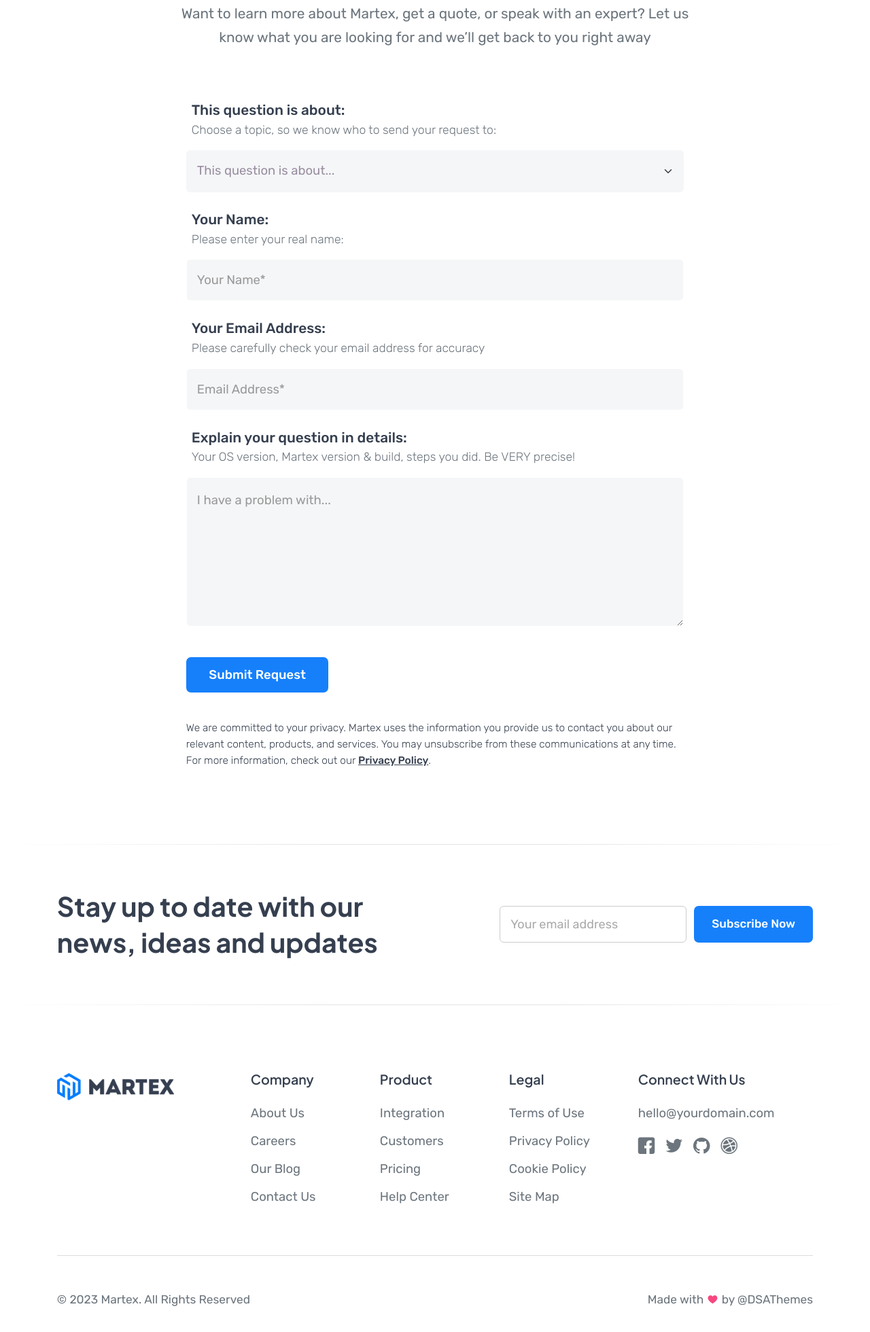
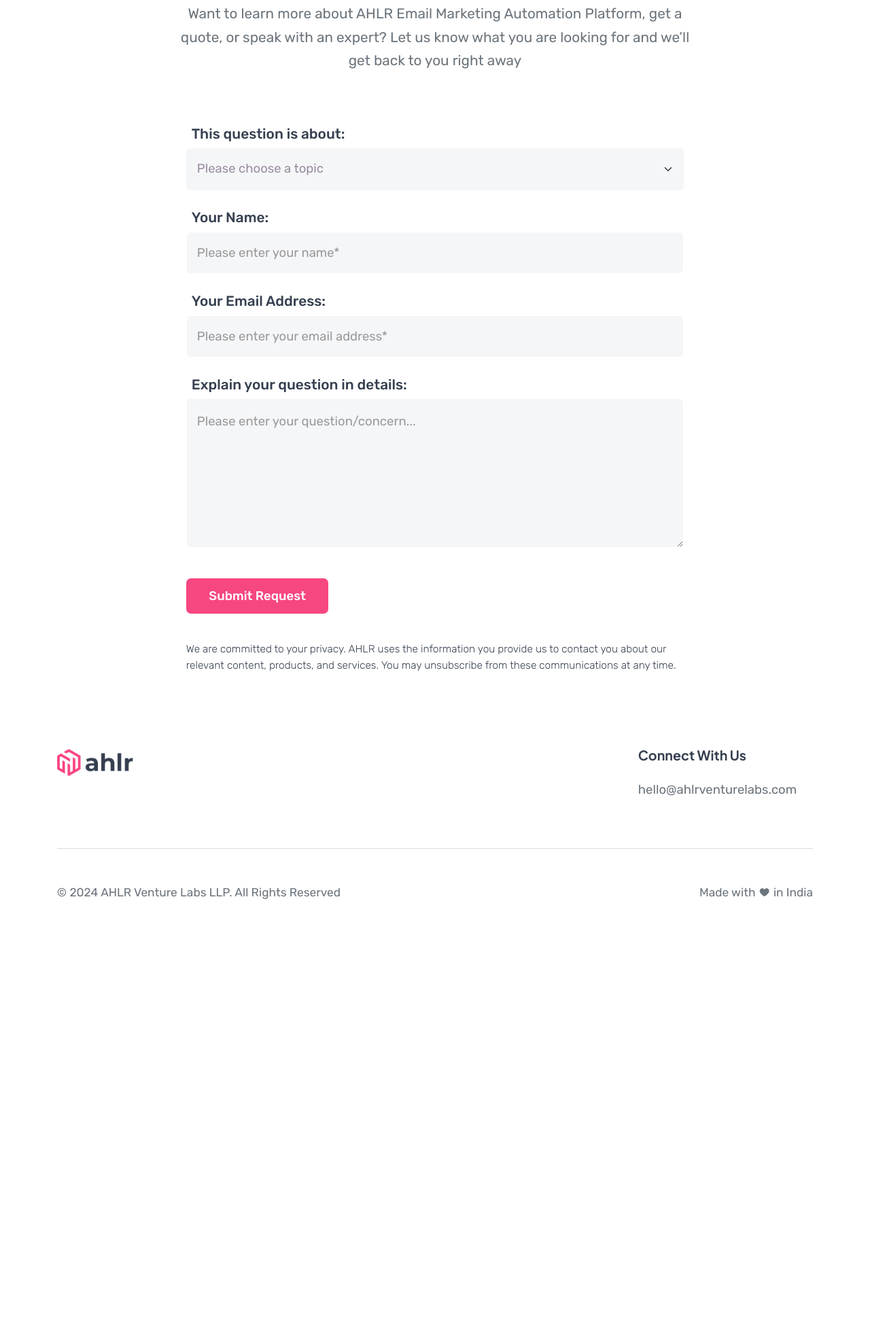
Before and after one commit to harbhushan/ahlr-website, a plain HTML site: page contacts.html in a window 1280 px wide. Shown: the part 270-2230 px from the top of the page at 68% size. After the commit the page ends 1648 px from the top, so only its background shows below. Drawn offline with Linux system fonts and the light colour scheme; files whose address does not match are found by name.

Commit message:
Contact us

```diff
--- a/contacts.html
+++ b/contacts.html
@@ -19,7 +19,7 @@
 		<meta name="viewport" content="width=device-width, initial-scale=1">
 
   		<!-- SITE TITLE -->
-		<title>Martex - Software, App, SaaS & Startup Landing Pages Pack</title>
+		<title>AHLR - Email Marketing Automation Platform</title>
 
 		<!-- FAVICON AND TOUCH ICONS -->
 		<link rel="shortcut icon" href="images/favicon.ico" type="image/x-icon">
@@ -53,7 +53,7 @@
 		<link href="css/animate.css" rel="stylesheet">
 
 		<!-- TEMPLATE CSS -->
-		<link href="css/blue-theme.css" rel="stylesheet">
+		<link href="css/pink-theme.css" rel="stylesheet">
 		<!-- <link href="css/crocus-theme.css" rel="stylesheet"> -->
 		<!-- <link href="css/green-theme.css" rel="stylesheet"> -->
 		<!-- <link href="css/magenta-theme.css" rel="stylesheet"> -->
@@ -94,13 +94,13 @@
 
 			<!-- HEADER
   ============================================= -->
-			<header id="header" class="tra-menu navbar-dark inner-page-header white-scroll">
+			<header id="header" class="tra-menu navbar-dark white-scroll">
 				<div class="header-wrapper">
 
 
 					<!-- MOBILE HEADER -->
 					<div class="wsmobileheader clearfix">
-				    	<span class="smllogo"><img src="images/logo-blue.png" alt="mobile-logo"></span>
+						<span class="smllogo"><img src="images/logo-pink.png" alt="mobile-logo"></span>
 						<a id="wsnavtoggle" class="wsanimated-arrow"><span></span></a>
 					</div>
 
@@ -112,13 +112,13 @@
 
 							<!-- HEADER BLACK LOGO -->
 							<div class="desktoplogo">
-	    						<a href="demo-1.html" class="logo-black"><img src="images/logo-blue.png" alt="logo"></a>
+								<a href="#hero-2" class="logo-black"><img src="images/logo-pink.png" alt="logo"></a>
 							</div>
 
 
 							<!-- HEADER WHITE LOGO -->
 							<div class="desktoplogo">
-	    						<a href="demo-1.html" class="logo-white"><img src="images/logo-blue-white.png" alt="logo"></a>
+								<a href="#hero-2" class="logo-white"><img src="images/logo-pink-white.png" alt="logo"></a>
 							</div>
 
 
@@ -127,52 +127,105 @@
 								<ul class="wsmenu-list nav-theme">
 
 
-	        						<!-- DROPDOWN SUB MENU -->
-						          	<li aria-haspopup="true"><a href="#" class="h-link">Company <span class="wsarrow"></span></a>
+									<!--                            &lt;!&ndash; DROPDOWN SUB MENU &ndash;&gt;
+                                                                <li aria-haspopup="true"><a href="#" class="h-link">About <span class="wsarrow"></span></a>
                                                                     <ul class="sub-menu">
-	            							<li aria-haspopup="true"><a href="about.html">About Us</a></li>
-	            							<li aria-haspopup="true"><a href="careers.html">Careers <span class="sm-info">4</span></a></li>
-	            							<li aria-haspopup="true"><a href="reviews.html">Customers</a></li>
-	            							<li aria-haspopup="true"><a href="blog-listing.html">Our Blog</a></li>
-	            							<li aria-haspopup="true"><a href="contacts.html">Contact Us</a></li>
+                                                                        <li aria-haspopup="true"><a href="#lnk-1">Why Martex?</a></li>
+                                                                        <li aria-haspopup="true"><a href="#lnk-2">Best Solutions</a></li>
+                                                                        <li aria-haspopup="true"><a href="#lnk-3">How It Works</a></li>
+                                                                        <li aria-haspopup="true"><a href="#lnk-4">Integrations</a></li>
+                                                                        <li aria-haspopup="true"><a href="#reviews-1">Testimonials</a></li>
                                                                     </ul>
                                                                 </li>
 
 
-								    <!-- SIMPLE NAVIGATION LINK -->
-							    	<li class="nl-simple" aria-haspopup="true"><a href="projects.html" class="h-link">Case Studies</a></li>
+                                                                &lt;!&ndash; SIMPLE NAVIGATION LINK &ndash;&gt;
+                                                                <li class="nl-simple" aria-haspopup="true"><a href="#features-12"
+                                                                                                              class="h-link">Features</a></li>
 
 
-								    <!-- SIMPLE NAVIGATION LINK -->
-							    	<li class="nl-simple" aria-haspopup="true"><a href="pricing-1.html" class="h-link">Pricing</a></li>
+                                                                &lt;!&ndash; MEGAMENU &ndash;&gt;
+                                                                <li aria-haspopup="true" class="mg_link"><a href="#" class="h-link">Pages <span
+                                                                        class="wsarrow"></span></a>
+                                                                    <div class="wsmegamenu w-75 clearfix">
+                                                                        <div class="container">
+                                                                            <div class="row">
+
+                                                                                &lt;!&ndash; MEGAMENU LINKS &ndash;&gt;
+                                                                                <ul class="col-md-12 col-lg-3 link-list">
+                                                                                    <li class="fst-li"><a href="about.html">About Us</a></li>
+                                                                                    <li><a href="team.html">Our Team</a></li>
+                                                                                    <li><a href="careers.html">Careers <span class="sm-info">4</span></a>
+                                                                                    </li>
+                                                                                    <li><a href="career-role.html">Career Details</a></li>
+                                                                                    <li><a href="contacts.html">Contact Us</a></li>
+                                                                                </ul>
+
+                                                                                &lt;!&ndash; MEGAMENU LINKS &ndash;&gt;
+                                                                                <ul class="col-md-12 col-lg-3 link-list">
+                                                                                    <li><a href="features.html">Core Features</a></li>
+                                                                                    <li class="fst-li"><a href="projects.html">Our Projects</a></li>
+                                                                                    <li><a href="project-details.html">Project Details</a></li>
+                                                                                    <li><a href="reviews.html">Testimonials</a></li>
+                                                                                    <li><a href="download.html">Download Page</a></li>
+                                                                                </ul>
+
+                                                                                &lt;!&ndash; MEGAMENU LINKS &ndash;&gt;
+                                                                                <ul class="col-md-12 col-lg-3 link-list">
+                                                                                    <li class="fst-li"><a href="pricing-1.html">Pricing Page #1</a></li>
+                                                                                    <li><a href="pricing-1.html">Pricing Page #2</a></li>
+                                                                                    <li><a href="faqs.html">FAQs Page</a></li>
+                                                                                    <li><a href="help-center.html">Help Center</a></li>
+                                                                                    <li><a href="404.html">404 Page</a></li>
+                                                                                </ul>
+
+                                                                                &lt;!&ndash; MEGAMENU LINKS &ndash;&gt;
+                                                                                <ul class="col-md-12 col-lg-3 link-list">
+                                                                                    <li class="fst-li"><a href="blog-listing.html">Blog Listing</a></li>
+                                                                                    <li><a href="single-post.html">Single Blog Post</a></li>
+                                                                                    <li><a href="login-2.html">Login Page</a></li>
+                                                                                    <li><a href="signup-2.html">Signup Page</a></li>
+                                                                                    <li><a href="reset-password.html">Reset Password</a></li>
+                                                                                </ul>
+
+                                                                            </div>  &lt;!&ndash; End row &ndash;&gt;
+                                                                        </div>  &lt;!&ndash; End container &ndash;&gt;
+                                                                    </div>  &lt;!&ndash; End wsmegamenu &ndash;&gt;
+                                                                </li>    &lt;!&ndash; END MEGAMENU &ndash;&gt;
 
 
-								    <!-- SIMPLE NAVIGATION LINK -->
-							    	<li class="nl-simple" aria-haspopup="true"><a href="faqs.html" class="h-link">FAQs</a></li>
+                                                                &lt;!&ndash; SIMPLE NAVIGATION LINK &ndash;&gt;
+                                                                <li class="nl-simple" aria-haspopup="true"><a href="pricing-1.html"
+                                                                                                              class="h-link">Pricing</a></li>
 
 
-							    	<!-- SIGN IN LINK -->
+                                                                &lt;!&ndash; SIMPLE NAVIGATION LINK &ndash;&gt;
+                                                                <li class="nl-simple" aria-haspopup="true"><a href="#faqs-3" class="h-link">FAQs</a></li>
+
+
+                                                                &lt;!&ndash; SIGN IN LINK &ndash;&gt;-->
 									<li class="nl-simple reg-fst-link mobile-last-link" aria-haspopup="true">
-							    		<a href="login-2.html" class="h-link">Sign In</a>
+										<a href="https://mat.ahlrventurelabs.com/login" target="_blank" class="h-link">Sign
+											in</a>
 									</li>
 
 
 									<!-- SIGN UP BUTTON -->
 									<li class="nl-simple" aria-haspopup="true">
-								    	<a href="signup-2.html" class="btn r-04 btn--theme hover--theme last-link">Get Started</a>
+										<a href="contacts.html" target="_blank" class="btn r-04 btn--theme hover--tra-black last-link">Request demo</a>
 									</li>
 
 
 								</ul>
-	        				</nav>	<!-- END MAIN MENU -->
+							</nav>    <!-- END MAIN MENU -->
 
 
 						</div>
-	    			</div>	<!-- END NAVIGATION MENU -->
+					</div>    <!-- END NAVIGATION MENU -->
 
 
 				</div>     <!-- End header-wrapper -->
-			</header>	<!-- END HEADER -->
+			</header>    <!-- END HEADER -->
 
 
 
@@ -192,7 +245,7 @@
 								<h2 class="s-52 w-700">Questions? Let's Talk</h2>
 
 								<!-- Text -->
-								<p class="p-lg">Want to learn more about Martex, get a quote, or speak with an expert?
+								<p class="p-lg">Want to learn more about AHLR Email Marketing Automation Platform, get a quote, or speak with an expert?
 									Let us know what you are looking for and we’ll get back to you right away
 								</p>
 
@@ -210,13 +263,13 @@
 									<!-- Form Select -->
 									<div class="col-md-12 input-subject">
 										<p class="p-lg">This question is about: </p>
-										<span>Choose a topic, so we know who to send your request to: </span>
+										<!--<span>Choose a topic, so we know who to send your request to: </span>-->
 										<select class="form-select subject" aria-label="Default select example">
-									    	<option selected>This question is about...</option>
-											<option>Registering/Authorising</option>
-											<option>Using Application</option>
-											<option>Troubleshooting</option>
-											<option>Backup/Restore</option>
+									    	<option selected>Please choose a topic</option>
+											<option>Platform Demo</option>
+											<option>Application Usage/Troubleshooting</option>
+											<option>Billing</option>
+											<option>Careers</option>
 											<option>Other</option>
 									    </select>
 									</div>
@@ -224,20 +277,20 @@
 									<!-- Contact Form Input -->
 									<div class="col-md-12">
 										<p class="p-lg">Your Name: </p>
-										<span>Please enter your real name: </span>
-										<input type="text" name="name" class="form-control name" placeholder="Your Name*">
+										<!--<span>Please enter your real name: </span>-->
+										<input type="text" name="name" class="form-control name" placeholder="Please enter your name*">
 									</div>
 
 									<div  class="col-md-12">
 										<p class="p-lg">Your Email Address: </p>
-										<span>Please carefully check your email address for accuracy</span>
-										<input type="text" name="email" class="form-control email" placeholder="Email Address*">
+										<!--<span>Please carefully check your email address for accuracy</span>-->
+										<input type="text" name="email" class="form-control email" placeholder="Please enter your email address*">
 									</div>
 
 									<div class="col-md-12">
 										<p class="p-lg">Explain your question in details: </p>
-										<span>Your OS version, Martex version & build, steps you did. Be VERY precise!</span>
-										<textarea class="form-control message" name="message" rows="6" placeholder="I have a problem with..."></textarea>
+										<!--<span>Your OS version, Martex version & build, steps you did. Be VERY precise!</span>-->
+										<textarea class="form-control message" name="message" rows="6" placeholder="Please enter your question/concern..."></textarea>
 									</div>
 
 									<!-- Contact Form Button -->
@@ -246,10 +299,9 @@
 									</div>
 
 									<div class="contact-form-notice">
-										<p class="p-sm">We are committed to your privacy. Martex uses the information you
+										<p class="p-sm">We are committed to your privacy. AHLR uses the information you
 										   provide us to contact you about our relevant content, products, and services.
-										   You may unsubscribe from these communications at any time. For more information,
-										   check out our <a href="privacy.html">Privacy Policy</a>.
+										   You may unsubscribe from these communications at any time.
 										</p>
 									</div>
 
@@ -269,64 +321,9 @@
 
 
 
-
-			<!-- DIVIDER LINE -->
-			<hr class="divider">
-
-
-
-
-			<!-- NEWSLETTER-1
-			============================================= -->
-			<section id="newsletter-1" class="newsletter-section">
-				<div class="newsletter-overlay">
-					<div class="container">
-						<div class="row d-flex align-items-center row-cols-1 row-cols-lg-2">
-
-
-							<!-- NEWSLETTER TEXT -->
-							<div class="col">
-								<div class="newsletter-txt">
-									<h4 class="s-34 w-700">Stay up to date with our news, ideas and updates</h4>
-								</div>
-							</div>
-
-
-							<!-- NEWSLETTER FORM -->
-							<div class="col">
-								<form class="newsletter-form">
-
-									<div class="input-group">
-										<input type="email" autocomplete="off" class="form-control" placeholder="Your email address" required id="s-email">
-										<span class="input-group-btn">
-											<button type="submit" class="btn btn--theme hover--theme">Subscribe Now</button>
-										</span>
-									</div>
-
-									<!-- Newsletter Form Notification -->
-									<label for="s-email" class="form-notification"></label>
-
-								</form>
-							</div>	  <!-- END NEWSLETTER FORM -->
-
-
-						</div>	  <!-- End row -->
-					</div>    <!-- End container -->
-				</div>     <!-- End newsletter-overlay -->
-			</section>	<!-- END NEWSLETTER-1 -->
-
-
-
-
-			<!-- DIVIDER LINE -->
-			<hr class="divider">
-
-
-
-
 			<!-- FOOTER-3
   ============================================= -->
-			<footer id="footer-3" class="pt-100 footer">
+			<footer id="footer-3" class="footer">
 				<div class="container">
 
 
@@ -337,19 +334,19 @@
 						<!-- FOOTER LOGO -->
 						<div class="col-xl-3">
 							<div class="footer-info">
-								<img class="footer-logo" src="images/logo-blue.png" alt="footer-logo">
+								<img class="footer-logo" src="images/logo-pink.png" alt="footer-logo">
 							</div>
 						</div>
 
 
 						<!-- FOOTER LINKS -->
-						<div class="col-sm-4 col-md-3 col-xl-2">
+						<!--   <div class="col-sm-4 col-md-3 col-xl-2">
                                <div class="footer-links fl-1">
 
-								<!-- Title -->
-								<h6 class="s-17">Company</h6>
+                                   &lt;!&ndash; Title &ndash;&gt;
+                                   <h6 class="s-17 w-700">Company</h6>
 
-								<!-- Links -->
+                                   &lt;!&ndash; Links &ndash;&gt;
                                    <ul class="foo-links clearfix">
                                        <li><p><a href="about.html">About Us</a></p></li>
                                        <li><p><a href="careers.html">Careers</a></p></li>
@@ -358,17 +355,17 @@
                                    </ul>
 
                                </div>
-						</div>	<!-- END FOOTER LINKS -->
+                           </div>  -->  <!-- END FOOTER LINKS -->
 
 
 						<!-- FOOTER LINKS -->
-						<div class="col-sm-4 col-md-3 col-xl-2">
+						<!--   <div class="col-sm-4 col-md-3 col-xl-2">
                                <div class="footer-links fl-2">
 
-								<!-- Title -->
-								<h6 class="s-17">Product</h6>
+                                   &lt;!&ndash; Title &ndash;&gt;
+                                   <h6 class="s-17 w-700">Product</h6>
 
-								<!-- Links -->
+                                   &lt;!&ndash; Links &ndash;&gt;
                                    <ul class="foo-links clearfix">
                                        <li><p><a href="features.html">Integration</a></p></li>
                                        <li><p><a href="reviews.html">Customers</a></p></li>
@@ -377,17 +374,17 @@
                                    </ul>
 
                                </div>
-						</div>	<!-- END FOOTER LINKS -->
+                           </div>-->    <!-- END FOOTER LINKS -->
 
 
 						<!-- FOOTER LINKS -->
-						<div class="col-sm-4 col-md-3 col-xl-2">
+						<!-- <div class="col-sm-4 col-md-3 col-xl-2">
                              <div class="footer-links fl-3">
 
-								<!-- Title -->
-								<h6 class="s-17">Legal</h6>
+                                 &lt;!&ndash; Title &ndash;&gt;
+                                 <h6 class="s-17 w-700">Legal</h6>
 
-								<!-- Links -->
+                                 &lt;!&ndash; Links &ndash;&gt;
                                  <ul class="foo-links clearfix">
                                      <li><p><a href="terms.html">Terms of Use</a></p></li>
                                      <li><p><a href="privacy.html">Privacy Policy</a></p></li>
@@ -396,37 +393,38 @@
                                  </ul>
 
                              </div>
-						</div>	<!-- END FOOTER LINKS -->
+                         </div> -->   <!-- END FOOTER LINKS -->
 
 
 						<!-- FOOTER LINKS -->
-						<div class="col-sm-6 col-md-3">
+						<div class="col-sm-6 col-md-3 ms-auto">
 							<div class="footer-links fl-4">
 
 								<!-- Title -->
-								<h6 class="s-17">Connect With Us</h6>
+								<h6 class="s-17 w-700">Connect With Us</h6>
 
 								<!-- Mail Link -->
 								<p class="footer-mail-link ico-25">
-									<a href="mailto:yourdomain@mail.com">hello@yourdomain.com</a>
+									<a href="mailto:yourdomain@mail.com">hello@ahlrventurelabs.com</a>
 								</p>
 
 								<!-- Social Links -->
-								<ul class="footer-socials ico-25 text-center clearfix">
-									<li><a href="#"><span class="flaticon-facebook"></span></a></li>
-									<li><a href="#"><span class="flaticon-twitter"></span></a></li>
-									<li><a href="#"><span class="flaticon-github"></span></a></li>
-									<li><a href="#"><span class="flaticon-dribbble"></span></a></li>
-								</ul>
+								<!--Commented by SMA-->
+								<!--								<ul class="footer-socials ico-25 text-center clearfix">		-->
+								<!--									<li><a href="#"><span class="flaticon-facebook"></span></a></li>-->
+								<!--									<li><a href="#"><span class="flaticon-twitter"></span></a></li>-->
+								<!--									<li><a href="#"><span class="flaticon-github"></span></a></li>-->
+								<!--									<li><a href="#"><span class="flaticon-dribbble"></span></a></li>-->
+								<!--								</ul>-->
 
 							</div>
-						</div>	<!-- END FOOTER LINKS -->
+						</div>    <!-- END FOOTER LINKS -->
 
 
-					</div>	<!-- END FOOTER CONTENT -->
+					</div>    <!-- END FOOTER CONTENT -->
 
 
-					<hr>	<!-- FOOTER DIVIDER LINE -->
+					<hr>    <!-- FOOTER DIVIDER LINE -->
 
 
 					<!-- BOTTOM FOOTER -->
@@ -436,22 +434,23 @@
 
 							<!-- FOOTER COPYRIGHT -->
 							<div class="col">
-								<div class="footer-copyright"><p class="p-sm">&copy; 2023 Martex. <span>All Rights Reserved</span></p></div>
+								<div class="footer-copyright"><p class="p-sm">&copy; 2024 AHLR Venture Labs LLP. <span>All Rights Reserved</span>
+								</p></div>
 							</div>
 
 
 							<!-- FOOTER SECONDARY LINK -->
 							<div class="col">
 								<div class="bottom-secondary-link ico-15 text-end">
-									<p class="p-sm"><a href="https://themeforest.net/user/dsathemes/portfolio">Made with
-										<span class="flaticon-heart color--pink-400"></span> by @DSAThemes</a>
+									<p class="p-sm">Made with
+										<span class="flaticon-heart"></span> in India
 									</p>
 								</div>
 							</div>
 
 
 						</div>  <!-- End row -->
-					</div>	<!-- END BOTTOM FOOTER -->
+					</div>    <!-- END BOTTOM FOOTER -->
 
 
 				</div>     <!-- End container -->
```
Also changed, not shown: index.html (+4 -5 lines). Lines whose indentation alone changed are shown as unchanged.
